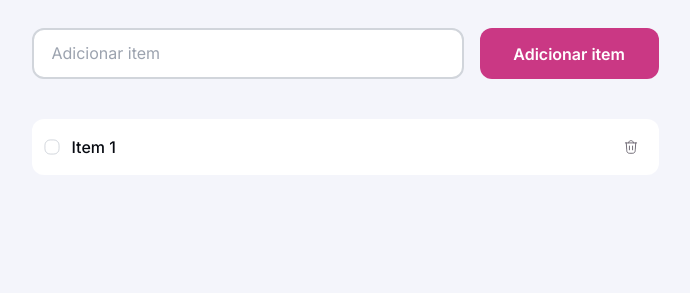
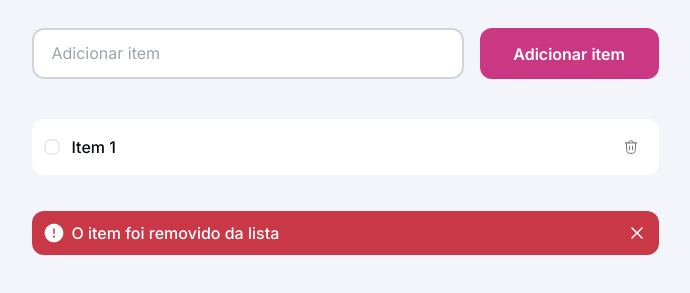
Before and after one commit to felipebalaminut/quicklist, a plain HTML site: page index.html in a window 1280 px wide. Shown: the part 203-496 px from the top of the page, without its empty margins (295-985 px from the left). Drawn offline with Linux system fonts and the light colour scheme.

Commit message:
feat: add footer

```diff
--- a/index.html
+++ b/index.html
@@ -80,8 +80,12 @@
       </div>
     </main>
 
-    <footer id="deleted" class="container">
-      <div></div>
+    <footer class="container alert" id="alert">
+      <img src="assets/icons/warning-circle.svg" alt="" />
+      <span>O item foi removido da lista</span>
+      <button class="delete-alert">
+        <img src="assets/icons/delete.svg" alt="deleted icon" />
+      </button>
     </footer>
 
     <script src="script.js"></script>
--- /dev/null
+++ b/styles/footer.css
@@ -0,0 +1,26 @@
+footer.alert {
+  margin-top: 2.25rem;
+  background-color: var(--color-danger);
+  border-radius: 0.75rem;
+
+  display: flex;
+  align-items: center;
+  gap: 0.5rem;
+
+  padding: 0.75rem;
+
+  & span {
+    flex: 1;
+
+    /* font */
+    color: var(--background-secondary);
+    line-height: 1.25;
+  }
+
+  & button.delete-alert {
+    all: unset;
+    cursor: pointer;
+    width: 1.25rem;
+    height: 1.25rem;
+  }
+}
--- a/styles/index.css
+++ b/styles/index.css
@@ -4,3 +4,4 @@
 @import url(button.css);
 @import url(header.css);
 @import url(main.css);
+@import url(footer.css);
```
